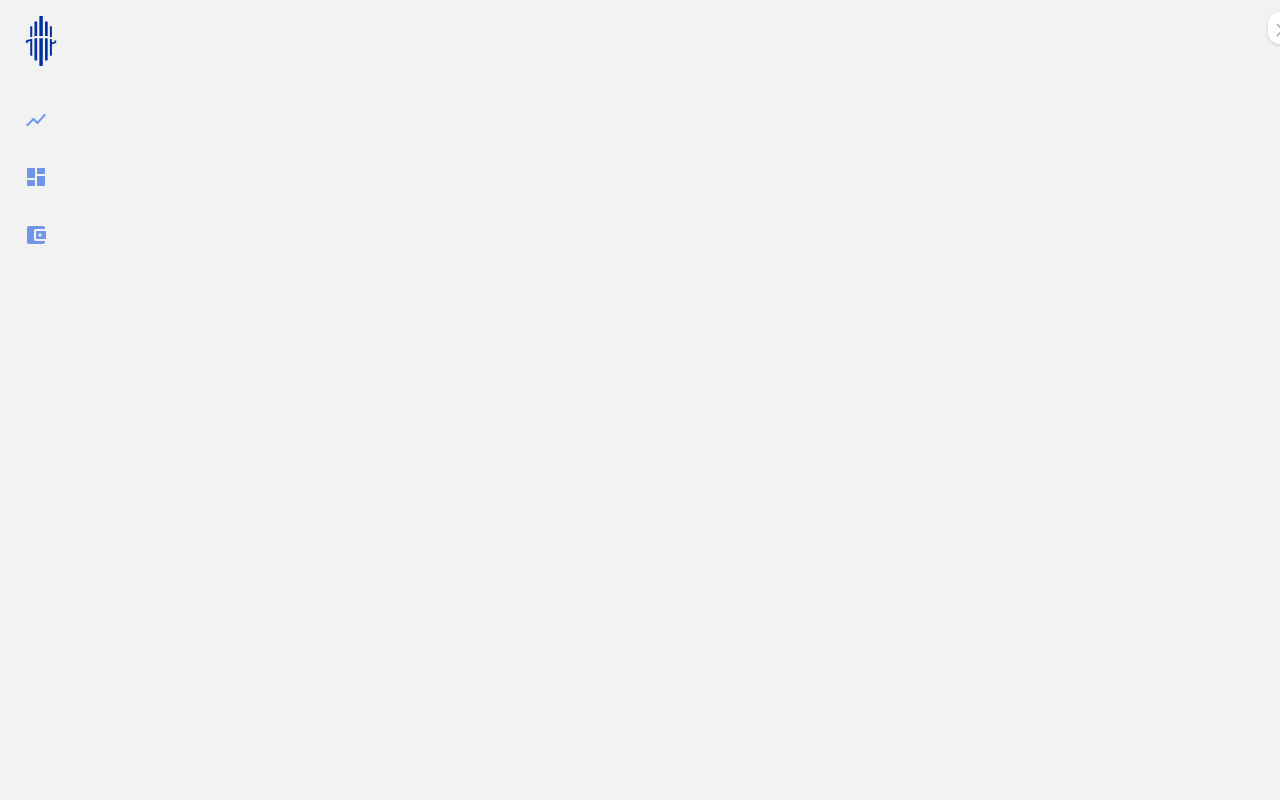
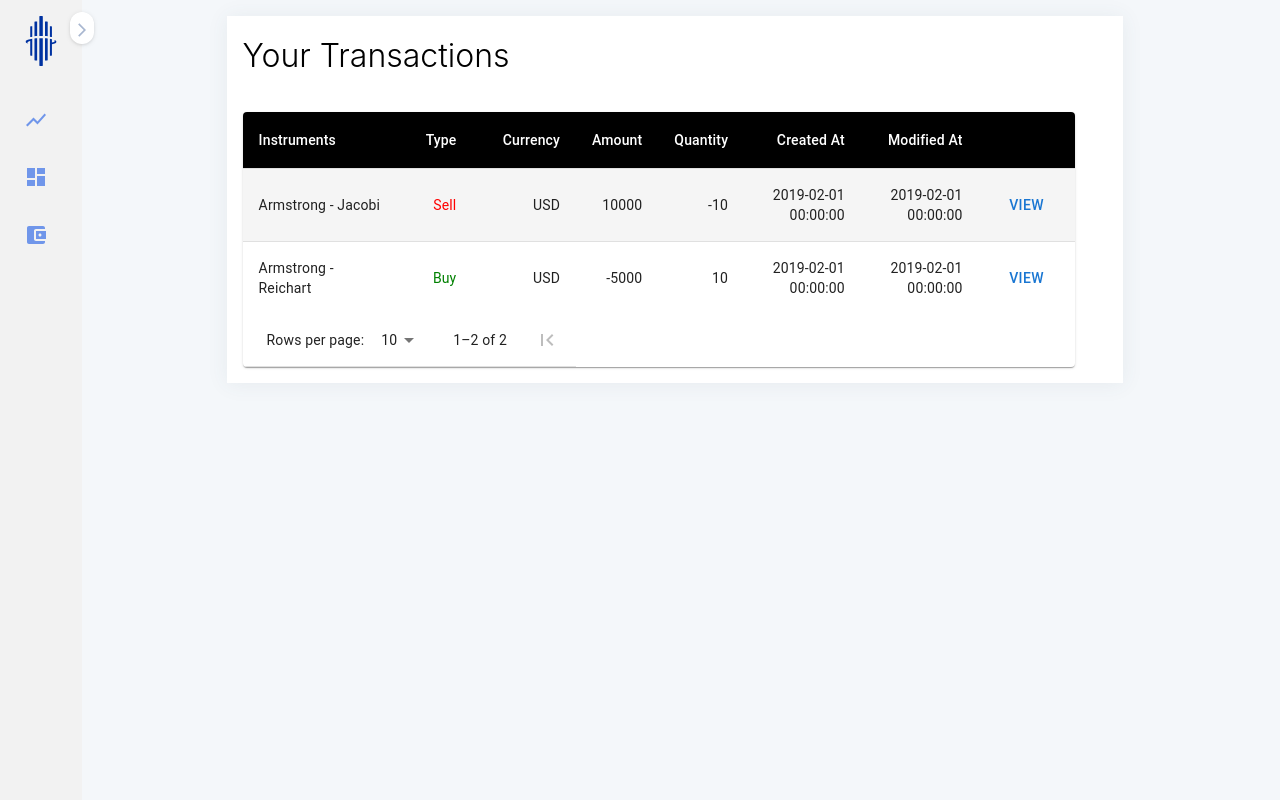
Before and after one commit to TNBL265/gic22-private-market-valuation, a Next.js app: page /transactions in a window 1280 px wide. Shown: the top 800 px of the page. Built offline with nearby package versions, Linux system fonts and the light colour scheme.

Commit message:
Adjusted transactions page

```diff
--- a/pages/transactions.tsx
+++ b/pages/transactions.tsx
@@ -3,11 +3,11 @@ import Transactions from '../components/Transactions/Transactions'
 
 const transactions = () => {
   return (
-    <div className="page__container">
+    <div className="page__container flex relative">
       <div className="page__left">
         <LeftNavbar />
       </div>
-      <div className="page__body">
+      <div className="page__body grow">
         <Transactions />
       </div>
     </div>
```
